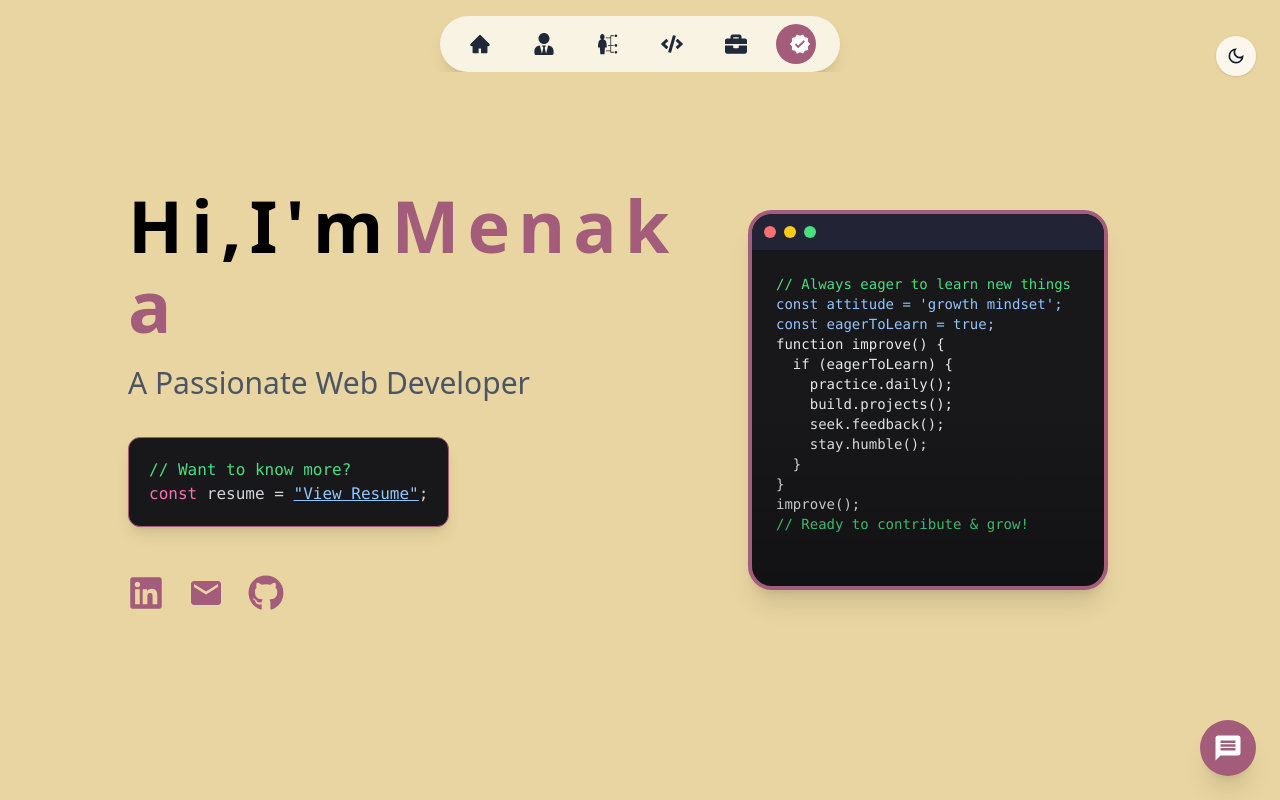
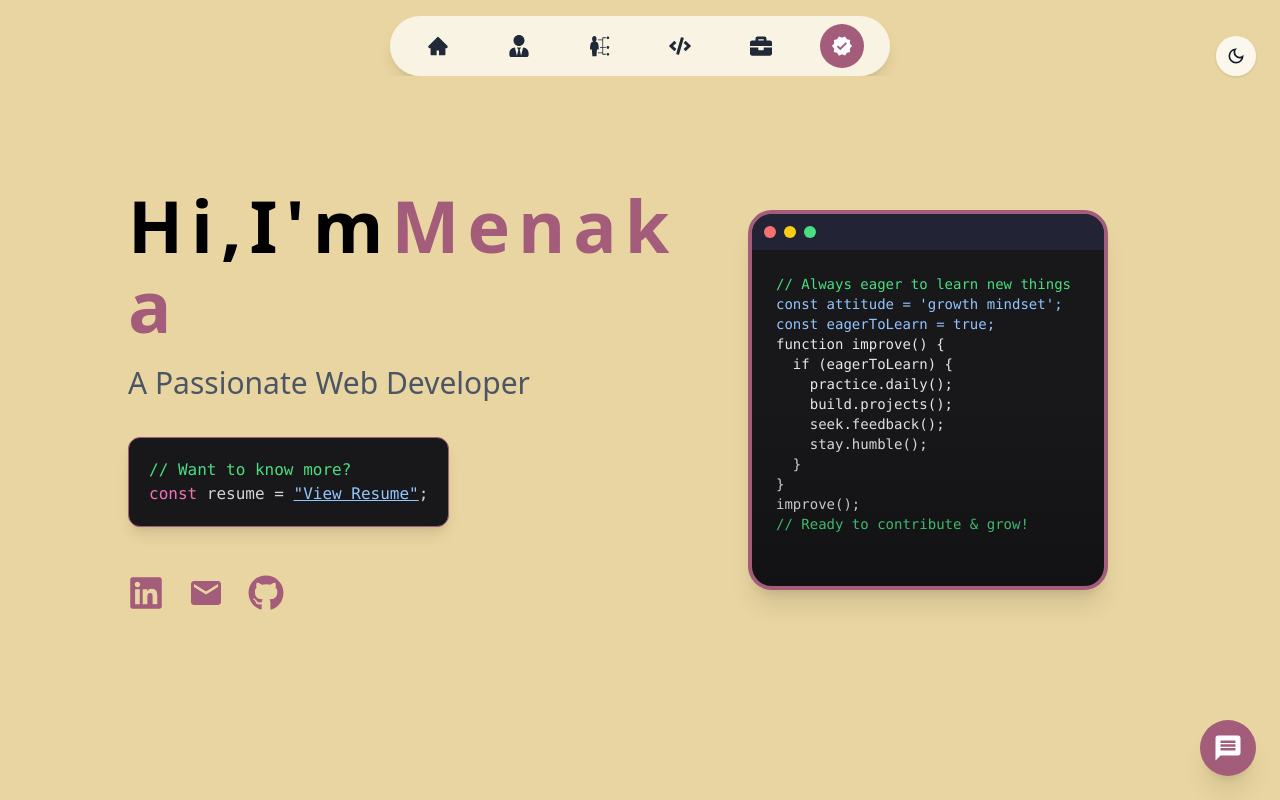
Before and after one commit to Menaka0925/React_Portfolio, a React (Vite) app: page / in a window 1280 px wide. Shown: the top 800 px of the page. Built offline with nearby package versions, Linux system fonts and the light colour scheme.

Commit message:
updated contents

```diff
--- a/src/components/About.jsx
+++ b/src/components/About.jsx
@@ -3,14 +3,11 @@ import { FaReact, FaNodeJs, FaHtml5 } from 'react-icons/fa';
 import { motion } from 'framer-motion';
 
 const fadeInUp = {
-  hidden: { opacity: 0, y: 20 },
+  hidden: { opacity: 0, y: 40 },
   visible: {
     opacity: 1,
     y: 0,
-    transition: {
-      duration: 0.6,
-      ease: 'easeOut'
-    }
+    transition: { duration: 0.5, ease: 'easeOut' }
   },
 };
 
@@ -18,35 +15,40 @@ const About = () => {
   return (
     <section
       id="about"
-      className="pt-20 pb-20 px-6 bg-white dark:bg-black text-black dark:text-white transition-colors duration-300 overflow-x-hidden"
+      className="pt-20 pb-32 px-6 bg-white dark:bg-black text-black dark:text-white transition-colors duration-300 overflow-x-hidden"
     >
-      <motion.div
-        className="max-w-6xl mx-auto"
-        initial="hidden"
-        whileInView="visible"
-        viewport={{ once: true, amount: 0.1 }}
-        variants={fadeInUp}
-      >
-        <h2 className="text-4xl font-bold text-center mb-2 text-[#A35C7A] dark:text-[#C890A7]">
+      <div className="max-w-6xl mx-auto">
+
+        {/* Heading */}
+        <motion.h2
+          className="text-4xl font-bold text-center mb-2 text-[#A35C7A] dark:text-[#C890A7]"
+          initial="hidden"
+          whileInView="visible"
+          viewport={{ once: true, amount: 0.2 }}
+          variants={fadeInUp}
+        >
           Behind the Code
-        </h2>
-        <p className="text-center text-sm font-medium mb-12 text-[#7f5a6b] dark:text-white tracking-wide">
+        </motion.h2>
+
+        {/* Tagline */}
+        <motion.p
+          className="text-center text-sm font-medium mb-12 text-[#7f5a6b] dark:text-white tracking-wide"
+          initial="hidden"
+          whileInView="visible"
+          viewport={{ once: true, amount: 0.2 }}
+          variants={fadeInUp}
+          transition={{ delay: 0.15 }} // slight delay for stagger
+        >
           Crafting elegant solutions, one line of code at a time.
-        </p>
+        </motion.p>
 
         <div className="flex flex-col md:flex-row items-center md:items-start gap-10">
 
-          <motion.div
-            className="flex justify-center md:w-1/3"
-            initial="hidden"
-            whileInView="visible"
-            viewport={{ once: true, amount: 0.3 }}
-            variants={fadeInUp}
-            transition={{ delay: 0.15 }}
-          >
+          {/* Profile card */}
+          <div className="flex justify-center md:w-1/3">
             <div className="bg-white dark:bg-white/10 shadow-xl border border-gray-300 dark:border-white/20 rounded-md px-4 pt-4 pb-6 text-center w-[270px]">
               <img
-                src= "/menaka.jpg"
+                src="/menaka.jpg"
                 alt="Menaka M"
                 className="w-full h-[260px] object-cover rounded"
               />
@@ -56,17 +58,10 @@ const About = () => {
                 <FaNodeJs />
               </div>
             </div>
-          </motion.div>
+          </div>
 
-          <motion.div
-            className="w-full mt-4 md:w-2/3 bg-gray-50 dark:bg-gray-900 rounded-md shadow-md border border-gray-200 dark:border-gray-700"
-            initial="hidden"
-            whileInView="visible"
-            viewport={{ once: true, amount: 0.3 }}
-            variants={fadeInUp}
-            transition={{ delay: 0.3 }}
-          >
-
+          {/* About text card */}
+          <div className="w-full mt-4 md:w-2/3 bg-gray-50 dark:bg-gray-900 rounded-md shadow-md border border-gray-200 dark:border-gray-700">
             <div className="flex items-center gap-2 px-4 py-2 bg-gray-200 dark:bg-gray-800 border-b border-gray-300 dark:border-gray-700 rounded-t-md">
               <span className="w-3 h-3 bg-red-500 rounded-full" />
               <span className="w-3 h-3 bg-yellow-400 rounded-full" />
@@ -90,9 +85,10 @@ const About = () => {
                 and always excited to solve real-world problems through code.
               </p>
             </div>
-          </motion.div>
+          </div>
+
         </div>
-      </motion.div>
+      </div>
     </section>
   );
 };
--- a/src/components/CertModal.jsx
+++ b/src/components/CertModal.jsx
@@ -12,6 +12,7 @@ const CertModal = ({ isOpen, onRequestClose, images, startIndex }) => {
   const [showContent, setShowContent] = useState(false);
   const [currentIndex, setCurrentIndex] = useState(startIndex || 0);
 
+  // Prevent body scroll + reset modal state
   useEffect(() => {
     if (isOpen) {
       document.body.style.overflow = "hidden";
@@ -26,6 +27,13 @@ const CertModal = ({ isOpen, onRequestClose, images, startIndex }) => {
     };
   }, [isOpen, startIndex]);
 
+  // 🔹 Preload all images for smoother next/prev navigation
+  useEffect(() => {
+    images.forEach((src) => {
+      const img = new Image();
+      img.src = src;
+    });
+  }, [images]);
 
   const nextSlide = () => setCurrentIndex((prev) => (prev + 1) % images.length);
   const prevSlide = () =>
@@ -52,7 +60,7 @@ const CertModal = ({ isOpen, onRequestClose, images, startIndex }) => {
   };
 
   return (
-   <Modal
+    <Modal
       isOpen={isOpen}
       onRequestClose={onRequestClose}
       className="w-full max-w-[950px] mx-auto bg-transparent border-none outline-none"
@@ -73,12 +81,13 @@ const CertModal = ({ isOpen, onRequestClose, images, startIndex }) => {
           </div>
           <button
             onClick={onRequestClose}
-            className="text-gray-600 dark:text-gray-300 hover:text-red-500  dark:hover:text-red-500"
+            className="text-gray-600 dark:text-gray-300 hover:text-red-500 dark:hover:text-red-500"
           >
             <FaTimes size={20} />
           </button>
         </div>
 
+        {/* Desktop slider */}
         <div className="hidden sm:flex w-full h-[70vh] sm:h-[80vh] mx-auto rounded-b-md items-center justify-center">
           <AwesomeSlider
             {...sliderProps}
@@ -87,6 +96,7 @@ const CertModal = ({ isOpen, onRequestClose, images, startIndex }) => {
           />
         </div>
 
+        {/* Mobile view with manual navigation */}
         <div className="sm:hidden w-full flex flex-col">
           <div className="flex-1 min-h-0 flex items-stretch justify-center" style={{ height: '60vh' }}>
             <img
--- a/src/components/Certify.jsx
+++ b/src/components/Certify.jsx
@@ -145,14 +145,17 @@ const Certify = () => {
       className="bg-white dark:bg-black flex flex-col justify-center items-center px-4 py-12"
     >
       <motion.h2
-className="text-center text-3xl md:text-4xl font-bold
-             text-[#A35C7A] dark:text-[#D9B7C2] mb-3"        variants={fadeInUp}
+      className="text-center font-bold
+                text-[#A35C7A] dark:text-[#D9B7C2] mb-3
+                whitespace-nowrap text-[clamp(1.2rem,4vw,2rem)]"
+      variants={fadeInUp}
       initial="hidden"
       whileInView="visible"
       viewport={{ once: true, amount: 0.3 }}
     >
       Professional Credentials
     </motion.h2>
+
       <motion.p
         className="text-center text-sm font-medium mb-5 text-[#7f5a6b] dark:text-white tracking-wide"
         variants={fadeInUp}
--- a/src/components/Menu.jsx
+++ b/src/components/Menu.jsx
@@ -14,7 +14,6 @@ const navItems = [
   { icon: MdVerified, to: "certify" },
 ];
 
-const navItemWidth = 64;
 
 const Menu = () => {
   const [active, setActive] = useState('home');
@@ -67,8 +66,6 @@ const Menu = () => {
     localStorage.setItem('theme', newMode ? 'dark' : 'light');
   };
 
-  const activeIndex = navItems.findIndex(i => i.to === active);
-
   return (
     <div className="fixed top-4 left-1/2 transform -translate-x-1/2 z-50 w-full px-2">
       <div className="hidden md:block fixed top-5 right-6 z-50">
@@ -85,16 +82,12 @@ const Menu = () => {
 
       <div className="relative w-full flex items-center justify-center max-w-[95vw] md:max-w-[70vw] mx-auto px-1 overflow-visible">
         <div className="flex-grow relative overflow-x-auto no-scrollbar">
-<ul className="flex items-center bg-white/70 dark:bg-gray-800/80
-  cursor-pointer backdrop-blur-md shadow-lg rounded-full
-  relative px-2 py-2 min-h-[50px] w-fit mx-auto overflow-hidden">
-            <div
-              className="absolute top-1/2 left-0 w-[40px] h-[40px] rounded-full bg-[#A35C7A] dark:bg-[#C890A7] z-10 transition-transform duration-300 transform -translate-y-1/2"
-              style={{
-                transform: `translateX(${activeIndex * navItemWidth + 16}px) translateY(-50%)`,
-              }}
-            />
-
+       <ul className="flex items-center justify-between
+               bg-white/70 dark:bg-gray-800/80
+               cursor-pointer backdrop-blur-md shadow-lg
+               rounded-full relative px-2 py-2 min-h-[55px]
+               w-full max-w-[500px] mx-auto overflow-hidden"
+        >
           {navItems.map((item) => {
             const Icon = item.icon;
             const isActive = active === item.to;
@@ -106,13 +99,16 @@ const Menu = () => {
                 duration={500}
                 offset={-70}
                 onClick={() => setActive(item.to)}
-                  className="relative z-20 min-w-[64px] flex items-center justify-center"
+                className="relative flex-1 flex items-center justify-center"
               >
-                  <div className="w-[40px] h-[40px] flex items-center justify-center">
+                <div className="relative w-[44px] h-[44px] flex items-center justify-center">
+                  {isActive && (
+                    <div className="absolute inset-0 w-full h-full rounded-full bg-[#A35C7A] dark:bg-[#C890A7] z-0" />
+                  )}
                   <Icon
                     size={22}
-                      className={`transition-colors duration-300 ${
-                        isActive ? 'text-white' : 'text-gray-800 dark:text-white'
+                    className={`relative z-10 transition-colors duration-300 ${
+                      isActive ? "text-white" : "text-gray-800 dark:text-white"
                     }`}
                   />
                 </div>
--- a/src/components/ProjectModal.jsx
+++ b/src/components/ProjectModal.jsx
@@ -77,7 +77,6 @@ const ProjectModal = ({ isOpen, onRequestClose, data }) => {
               bullets={false}
               animation="scaleOutAnimation"
               organicArrows={images.length > 1}
-              cssModule={[]}
               className="w-full h-full"
             >
               {images.map((src, idx) => (
--- a/src/components/Work.jsx
+++ b/src/components/Work.jsx
@@ -88,6 +88,15 @@ const Work = () => {
     document.body.style.overflow = "auto";
   };
 }, [selectedPub]);
+
+useEffect(() => {
+  publications.forEach((pub) => {
+    if (pub.imgSrc) {
+      const img = new Image();
+      img.src = pub.imgSrc;
+    }
+  });
+}, []);
 
   return (
     <section
```
Lines whose indentation alone changed are shown as unchanged.
